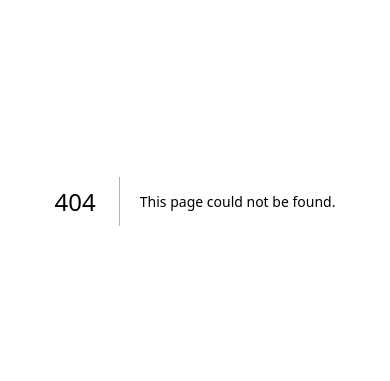
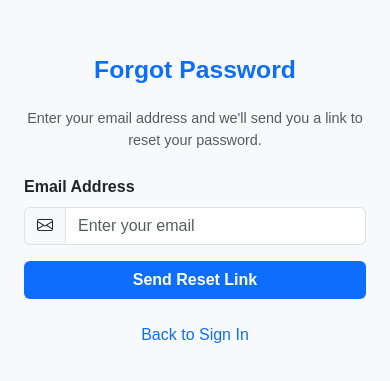
Before and after one commit to lluuvvii/hackathon_learning_space, a Next.js app: page /auth/forgot-password in a window 390 px wide. Before the commit this address had no page. Shown: the part 221-602 px from the top of the page. Built offline with nearby package versions, Linux system fonts and the light colour scheme.

Commit message:
update forgot-password page, fix responsive, update ui

```diff
--- a/src/app/auth/AuthForm.tsx
+++ b/src/app/auth/AuthForm.tsx
@@ -41,7 +41,7 @@ export default function AuthForm({
   };
 
   return (
-    <div className="d-flex flex-column align-items-center justify-content-center bg-white">
+    <div className="d-flex flex-column align-items-center justify-content-center fixed bg-light">
       <div
         className="card border-0 p-4 my-5"
         style={{
@@ -147,7 +147,7 @@ const FormInput = ({
     <label htmlFor={id} className="form-label fw-semibold">
       {label}
     </label>
-    <div className="input-group border border-black rounded border-1">
+    <div className="input-group">
       <span className="input-group-text bg-light">
         <i className={`bi ${icon}`}></i>
       </span>
--- /dev/null
+++ b/src/app/auth/forgot-password/page.tsx
@@ -0,0 +1,112 @@
+"use client";
+
+import React, { useState } from "react";
+
+export default function ForgotPassword() {
+  const [email, setEmail] = useState("");
+
+  const handleSubmit = (e: React.FormEvent<HTMLFormElement>) => {
+    e.preventDefault();
+    if (!email) {
+      alert("Please enter a valid email address.");
+      return;
+    }
+    alert(`Password reset link sent to: ${email}`);
+  };
+
+  return (
+    <div className="d-flex flex-column align-items-center justify-content-center fixed vh-100 bg-light">
+      <div
+        className="card border-0 p-4 my-5"
+        style={{
+          maxWidth: "420px",
+          width: "100%",
+          borderRadius: "12px",
+          background: "transparent",
+        }}
+      >
+        <h2
+          className="text-center mb-4"
+          style={{ color: "#0d6efd", fontWeight: "600" }}
+        >
+          Forgot Password
+        </h2>
+        <p
+          className="text-center text-muted mb-4"
+          style={{ fontSize: "0.9rem" }}
+        >
+          Enter your email address and we'll send you a link to reset your
+          password.
+        </p>
+        <form onSubmit={handleSubmit}>
+          <FormInput
+            id="email"
+            label="Email Address"
+            type="email"
+            placeholder="Enter your email"
+            icon="bi-envelope"
+            required
+            onChange={(e) => setEmail(e.target.value)}
+          />
+          <button
+            type="submit"
+            className="btn w-100"
+            style={{
+              backgroundColor: "#0d6efd",
+              color: "#fff",
+              fontWeight: "600",
+            }}
+          >
+            Send Reset Link
+          </button>
+        </form>
+        <div className="mt-4 text-center">
+          <a
+            href="/auth/sign-in"
+            className="text-decoration-none"
+            style={{ color: "#0d6efd" }}
+          >
+            Back to Sign In
+          </a>
+        </div>
+      </div>
+    </div>
+  );
+}
+
+const FormInput = ({
+  id,
+  label,
+  type,
+  placeholder,
+  icon,
+  required,
+  onChange,
+}: {
+  id: string;
+  label: string;
+  type: string;
+  placeholder: string;
+  icon: string;
+  required?: boolean;
+  onChange: (e: React.ChangeEvent<HTMLInputElement>) => void;
+}) => (
+  <div className="mb-3">
+    <label htmlFor={id} className="form-label fw-semibold">
+      {label}
+    </label>
+    <div className="input-group">
+      <span className="input-group-text bg-light">
+        <i className={`bi ${icon}`}></i>
+      </span>
+      <input
+        type={type}
+        id={id}
+        className="form-control"
+        placeholder={placeholder}
+        onChange={onChange}
+        required={required}
+      />
+    </div>
+  </div>
+);
```
